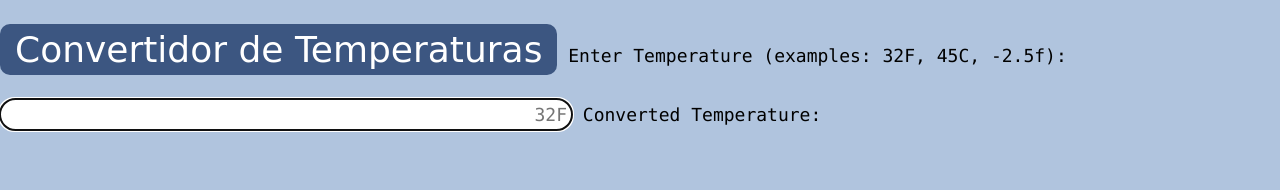
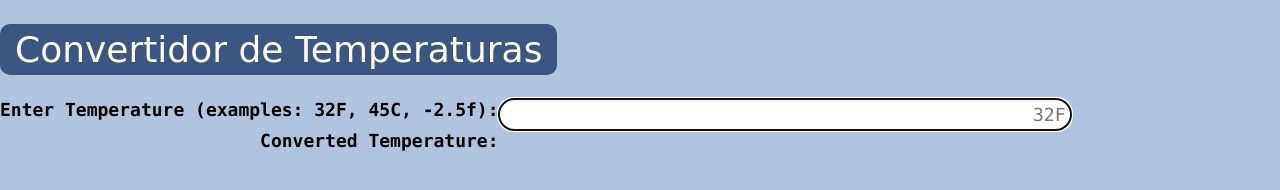
Before and after one commit to alu0100498820/P1SYTW, a website: page index.html in a window 1280 px wide. Drawn offline with Linux system fonts and the light colour scheme.

Commit message:
Modificaciones nuevas

```diff
--- a/index.html
+++ b/index.html
@@ -9,7 +9,7 @@
      </head>
      <body>
        <h1>Convertidor de Temperaturas</h1>
-       <tablet>
+       <table>
          <tr>
            <th>Enter  Temperature (examples: 32F, 45C, -2.5f):</th>
            <td><input id="original" autofocus onchange="calculate();" placeholder="32F" size="50"></td>
@@ -18,6 +18,6 @@
            <th>Converted Temperature:</th>
            <td><span class="output" id="converted"></span></td>
          </tr>
-       </tablet>
+       </table>
      </body>
    </html>
```
